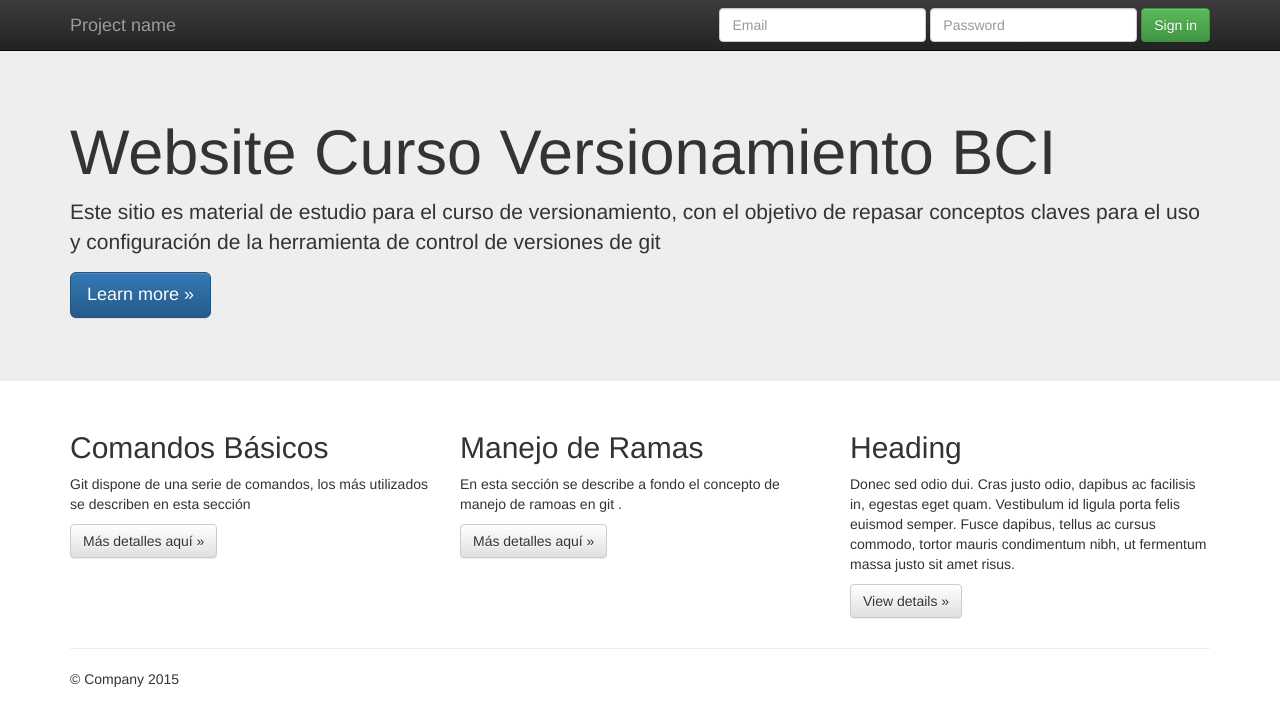
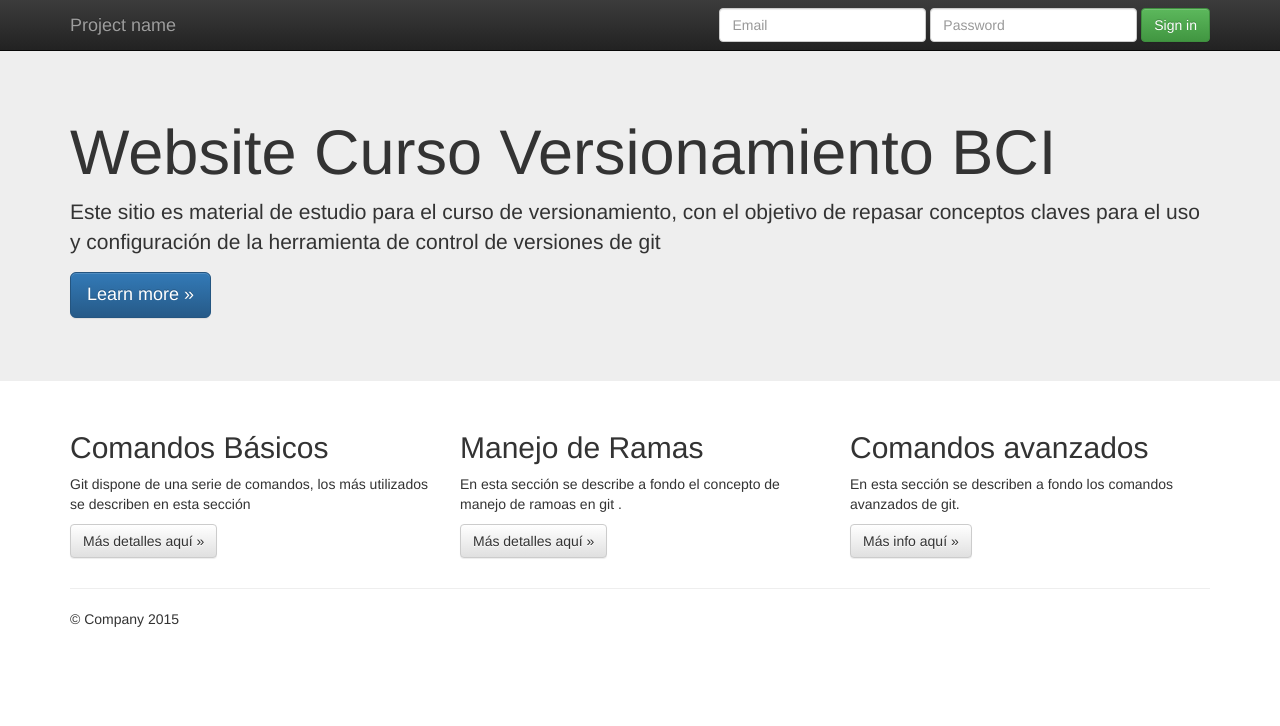
Before and after one commit to xhispams/cursoGITBCI, a plain HTML site: page index.html in a window 1280 px wide. Drawn offline with nearby package versions, Linux system fonts and the light colour scheme.

Commit message:
Se crea feature manejo de comandos avanzados en sitio

```diff
--- a/index.html
+++ b/index.html
@@ -75,9 +75,9 @@
           <p><a class="btn btn-default" href="#" role="button">Más detalles aquí &raquo;</a></p>
            </div>
         <div class="col-md-4">
-          <h2>Heading</h2>
-          <p>Donec sed odio dui. Cras justo odio, dapibus ac facilisis in, egestas eget quam. Vestibulum id ligula porta felis euismod semper. Fusce dapibus, tellus ac cursus commodo, tortor mauris condimentum nibh, ut fermentum massa justo sit amet risus.</p>
-          <p><a class="btn btn-default" href="#" role="button">View details &raquo;</a></p>
+          <h2>Comandos avanzados</h2>
+          <p>En esta sección se describen a fondo los comandos avanzados de git.</p>
+          <p><a class="btn btn-default" href="#" role="button">Más info aquí &raquo;</a></p>
         </div>
       </div>
 
```
